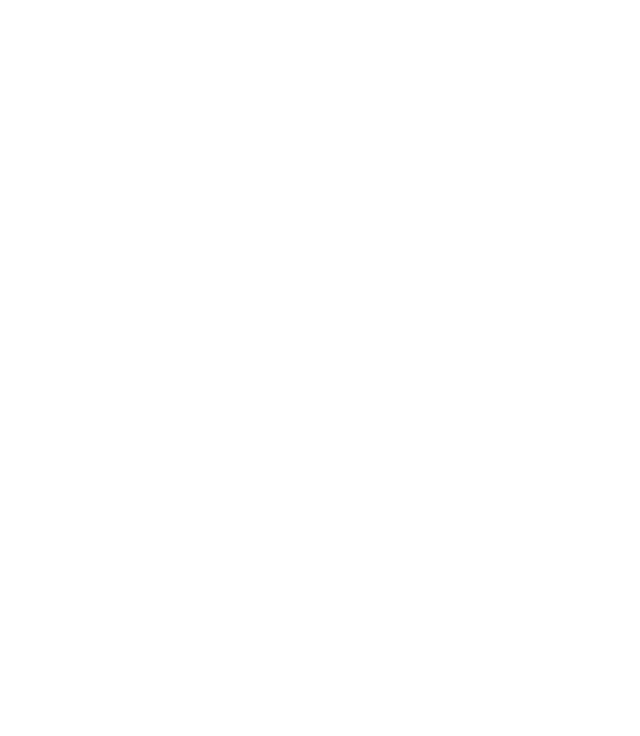
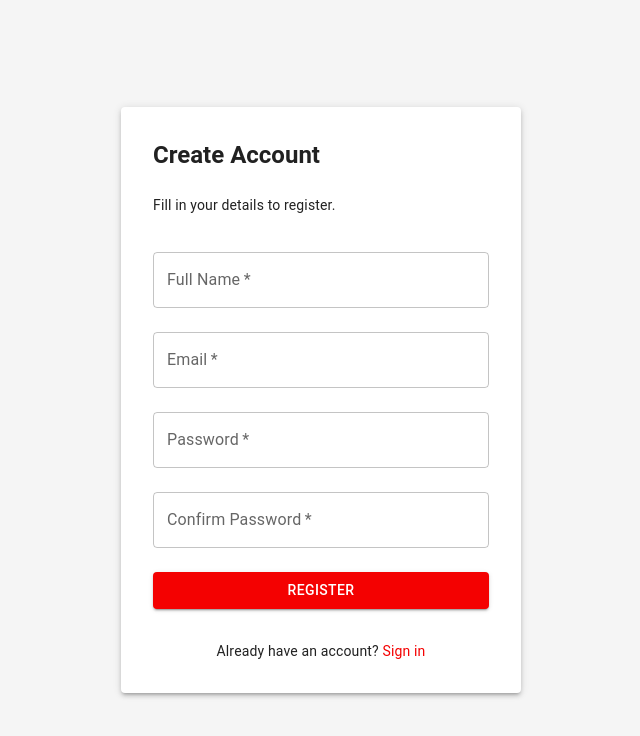
Before and after one commit to COMEFORTHSTRATOS/TopBlissPayrollReactJS, a React (Create React App) app: page /register in a window 1280 px wide. Before the commit this address had no page. Shown: the top 736 px of the page, without its empty margins (319-959 px from the left). Built offline with nearby package versions, Linux system fonts and the light colour scheme; no server answers.

Commit message:
Register
Working but need to have firebase storage to possible use sheets

```diff
--- a/package.json
+++ b/package.json
@@ -12,6 +12,7 @@
     "@testing-library/jest-dom": "^6.6.3",
     "@testing-library/react": "^16.2.0",
     "@testing-library/user-event": "^13.5.0",
+    "crypto-js": "^4.2.0",
     "firebase": "^11.3.1",
     "react": "^19.0.0",
     "react-dom": "^19.0.0",
--- a/src/App.js
+++ b/src/App.js
@@ -1,12 +1,49 @@
 import './styles.css'; // Ensure styles.css is imported
 import React from 'react';
-import AppRoutes from './Routes';
+import { BrowserRouter as Router, Routes, Route, Navigate } from 'react-router-dom';
+import Login from './Authentication/Login';
+import Register from './Authentication/Register';
+import Home from './Home';
+import Payroll from './Payroll';
+import Attendance from './Attendance';
+import { AuthProvider } from './contexts/AuthContext';
+import PrivateRoute from './components/PrivateRoute';
 
 function App() {
   return (
-    <div className="App">
-      <AppRoutes />
-    </div>
+    <Router>
+      <AuthProvider>
+        <Routes>
+          <Route path="/login" element={<Login />} />
+          <Route path="/register" element={<Register />} />
+          <Route
+            path="/home"
+            element={
+              <PrivateRoute>
+                <Home />
+              </PrivateRoute>
+            }
+          />
+          <Route
+            path="/payroll"
+            element={
+              <PrivateRoute>
+                <Payroll />
+              </PrivateRoute>
+            }
+          />
+          <Route
+            path="/attendance"
+            element={
+              <PrivateRoute>
+                <Attendance />
+              </PrivateRoute>
+            }
+          />
+          <Route path="/" element={<Navigate to="/home" replace />} />
+        </Routes>
+      </AuthProvider>
+    </Router>
   );
 }
 
--- a/src/Authentication/Login.js
+++ b/src/Authentication/Login.js
@@ -1,13 +1,30 @@
-import React from 'react';
-import { useNavigate } from 'react-router-dom';
-import { Paper, Typography, TextField, Button, Box, Link } from '@mui/material';
+import React, { useState } from 'react';
+import { useNavigate, Link as RouterLink } from 'react-router-dom';
+import { Paper, Typography, TextField, Button, Box, Link, Alert } from '@mui/material';
+import { signInWithEmailAndPassword } from 'firebase/auth';
+import { auth } from '../firebase';
 
 export default function Login() {
   const navigate = useNavigate();
+  const [email, setEmail] = useState('');
+  const [password, setPassword] = useState('');
+  const [error, setError] = useState('');
+  const [loading, setLoading] = useState(false);
 
-  const handleLogin = (e) => {
+  const handleLogin = async (e) => {
     e.preventDefault();
-    navigate('/home');
+    setError('');
+    setLoading(true);
+
+    try {
+      await signInWithEmailAndPassword(auth, email, password);
+      navigate('/home');
+    } catch (error) {
+      setError('Failed to login. Please check your credentials.');
+      console.error(error);
+    } finally {
+      setLoading(false);
+    }
   };
 
   return (
@@ -37,6 +54,7 @@ export default function Login() {
         <Typography variant="body2" gutterBottom>
           Sign in to continue.
         </Typography>
+        {error && <Alert severity="error">{error}</Alert>}
         <form onSubmit={handleLogin}>
           <TextField
             fullWidth
@@ -45,6 +63,8 @@ export default function Login() {
             type="email"
             required
             variant="outlined"
+            value={email}
+            onChange={(e) => setEmail(e.target.value)}
           />
           <TextField
             fullWidth
@@ -53,6 +73,8 @@ export default function Login() {
             type="password"
             required
             variant="outlined"
+            value={password}
+            onChange={(e) => setPassword(e.target.value)}
           />
           <Button
             type="submit"
@@ -60,15 +82,16 @@ export default function Login() {
             variant="contained"
             color="primary"
             sx={{ mt: 2 }}
+            disabled={loading}
           >
-            Log in
+            {loading ? 'Logging in...' : 'Log in'}
           </Button>
         </form>
         <Box sx={{ mt: 2, textAlign: 'center' }}>
           <Typography variant="body2">
-
-            <Link href="/sign-up" underline="hover">
-
+            Don't have an account?{' '}
+            <Link component={RouterLink} to="/register" underline="hover">
+              Sign up
             </Link>
           </Typography>
         </Box>
--- /dev/null
+++ b/src/Authentication/Register.js
@@ -0,0 +1,168 @@
+import React, { useState } from 'react';
+import { useNavigate, Link as RouterLink } from 'react-router-dom';
+import { Paper, Typography, TextField, Button, Box, Link, Alert } from '@mui/material';
+import { collection, addDoc, getDocs, query, where } from 'firebase/firestore';
+import { createUserWithEmailAndPassword } from 'firebase/auth';
+import { db, auth } from '../firebase';
+import CryptoJS from 'crypto-js';
+
+export default function Register() {
+  const navigate = useNavigate();
+  const [formData, setFormData] = useState({
+    fullName: '',
+    email: '',
+    password: '',
+    confirmPassword: ''
+  });
+  const [error, setError] = useState('');
+
+  const handleChange = (e) => {
+    setFormData({
+      ...formData,
+      [e.target.name]: e.target.value
+    });
+  };
+
+  const handleRegister = async (e) => {
+    e.preventDefault();
+    setError('');
+
+    if (formData.password !== formData.confirmPassword) {
+      setError('Passwords do not match');
+      return;
+    }
+
+    try {
+      // Check if email already exists in Firestore
+      const q = query(collection(db, 'users'), where('email', '==', formData.email));
+      const querySnapshot = await getDocs(q);
+
+      if (!querySnapshot.empty) {
+        setError('Email already exists');
+        return;
+      }
+
+      // Create user in Firebase Authentication
+      const userCredential = await createUserWithEmailAndPassword(
+        auth,
+        formData.email,
+        formData.password
+      );
+
+      // Add user to Firestore (without storing the password)
+      await addDoc(collection(db, 'users'), {
+        uid: userCredential.user.uid,
+        fullName: formData.fullName,
+        email: formData.email,
+        createdAt: new Date().toISOString()
+      });
+
+      navigate('/login');
+    } catch (err) {
+      let errorMessage = 'Failed to register. Please try again.';
+      if (err.code === 'auth/email-already-in-use') {
+        errorMessage = 'Email is already registered.';
+      } else if (err.code === 'auth/weak-password') {
+        errorMessage = 'Password should be at least 6 characters.';
+      }
+      setError(errorMessage);
+      console.error('Registration error:', err);
+    }
+  };
+
+  return (
+    <Box
+      sx={{
+        minHeight: '100vh',
+        display: 'flex',
+        alignItems: 'center',
+        justifyContent: 'center',
+        backgroundColor: '#f5f5f5'
+      }}
+    >
+      <Paper
+        elevation={3}
+        sx={{
+          p: 4,
+          width: '100%',
+          maxWidth: 400,
+          display: 'flex',
+          flexDirection: 'column',
+          gap: 2
+        }}
+      >
+        <Typography variant="h5" component="h1" gutterBottom>
+          <b>Create Account</b>
+        </Typography>
+        <Typography variant="body2" gutterBottom>
+          Fill in your details to register.
+        </Typography>
+
+        {error && <Alert severity="error">{error}</Alert>}
+
+        <form onSubmit={handleRegister}>
+          <TextField
+            fullWidth
+            margin="normal"
+            label="Full Name"
+            name="fullName"
+            value={formData.fullName}
+            onChange={handleChange}
+            required
+            variant="outlined"
+          />
+          <TextField
+            fullWidth
+            margin="normal"
+            label="Email"
+            name="email"
+            type="email"
+            value={formData.email}
+            onChange={handleChange}
+            required
+            variant="outlined"
+          />
+          <TextField
+            fullWidth
+            margin="normal"
+            label="Password"
+            name="password"
+            type="password"
+            value={formData.password}
+            onChange={handleChange}
+            required
+            variant="outlined"
+          />
+          <TextField
+            fullWidth
+            margin="normal"
+            label="Confirm Password"
+            name="confirmPassword"
+            type="password"
+            value={formData.confirmPassword}
+            onChange={handleChange}
+            required
+            variant="outlined"
+          />
+          <Button
+            type="submit"
+            fullWidth
+            variant="contained"
+            color="primary"
+            sx={{ mt: 2 }}
+          >
+            Register
+          </Button>
+        </form>
+        <Box sx={{ mt: 2, textAlign: 'center' }}>
+          <Typography variant="body2">
+            Already have an account?{' '}
+            <Link component={RouterLink} to="/login" underline="hover">
+              Sign in
+            </Link>
+          </Typography>
+        </Box>
+      </Paper>
+    </Box>
+  );
+}
--- a/src/Payroll.js
+++ b/src/Payroll.js
@@ -1,11 +1,20 @@
 import React from 'react';
+import { Container, Typography, Box } from '@mui/material';
+import ResponsiveAppBar from './ResponsiveAppBar';
 
 function Payroll() {
   return (
-    <div>
-      <h2>Payroll Management</h2>
-      <p>Manage your company's payroll efficiently.</p>
-    </div>
+    <Box sx={{ flexGrow: 1 }}>
+      <ResponsiveAppBar />
+      <Container sx={{ mt: 4 }}>
+        <Typography variant="h4" gutterBottom>
+          Payroll Management
+        </Typography>
+        <Typography variant="body1">
+          Manage your company's payroll efficiently.
+        </Typography>
+      </Container>
+    </Box>
   );
 }
 
--- /dev/null
+++ b/src/components/PrivateRoute.js
@@ -0,0 +1,12 @@
+import { Navigate } from 'react-router-dom';
+import { useAuth } from '../contexts/AuthContext';
+
+export default function PrivateRoute({ children }) {
+  const { currentUser, loading } = useAuth();
+
+  if (loading) {
+    return <div>Loading...</div>;
+  }
+
+  return currentUser ? children : <Navigate to="/login" />;
+}
--- /dev/null
+++ b/src/contexts/AuthContext.js
@@ -0,0 +1,39 @@
+import React, { createContext, useState, useContext, useEffect } from 'react';
+import { auth } from '../firebase';
+import { onAuthStateChanged, signOut } from 'firebase/auth';
+
+const AuthContext = createContext();
+
+export function useAuth() {
+  return useContext(AuthContext);
+}
+
+export function AuthProvider({ children }) {
+  const [currentUser, setCurrentUser] = useState(null);
+  const [loading, setLoading] = useState(true);
+
+  const logout = async () => {
+    return signOut(auth);
+  };
+
+  useEffect(() => {
+    const unsubscribe = onAuthStateChanged(auth, (user) => {
+      setCurrentUser(user);
+      setLoading(false);
+    });
+
+    return unsubscribe;
+  }, []);
+
+  const value = {
+    currentUser,
+    loading,
+    logout
+  };
+
+  return (
+    <AuthContext.Provider value={value}>
+      {!loading && children}
+    </AuthContext.Provider>
+  );
+}
--- a/src/firebase.js
+++ b/src/firebase.js
@@ -0,0 +1,20 @@
+import { initializeApp } from "firebase/app";
+
+import { getFirestore } from "firebase/firestore";
+import { getAuth } from "firebase/auth";
+
+
+const firebaseConfig = {
+  apiKey: "AIzaSyD2Bg7bFCyAzYIoia58-OLiu9Gg7mhq9K4",
+  authDomain: "topblissreactjs.firebaseapp.com",
+  projectId: "topblissreactjs",
+  storageBucket: "topblissreactjs.firebasestorage.app",
+  messagingSenderId: "609441590377",
+  appId: "1:609441590377:web:d16ee678cd2afd352e06f8",
+  measurementId: "G-59F7985707"
+};
+
+// Initialize Firebase
+const app = initializeApp(firebaseConfig);
+export const auth = getAuth(app);
+export const db = getFirestore(app);
```
Also changed, not shown: src/Attendance.js (+13 -4 lines), src/Home.js (+13 -4 lines), src/ResponsiveAppBar.js (+79 -53 lines), 2 other files (tests, documents, lock files or other folders).
